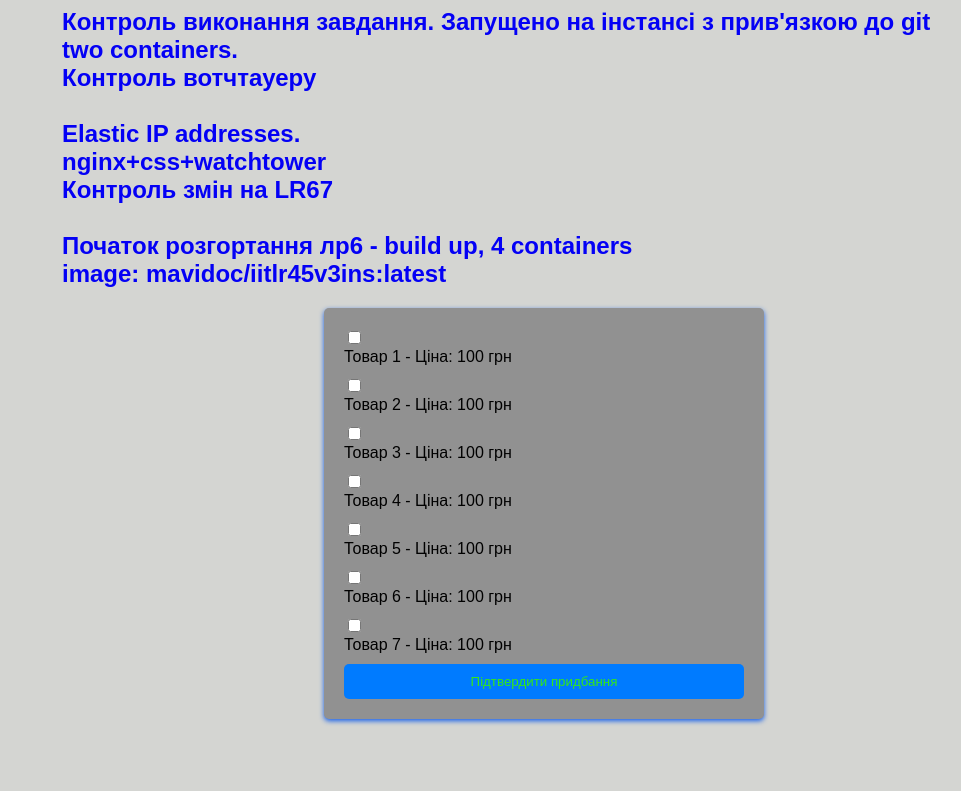
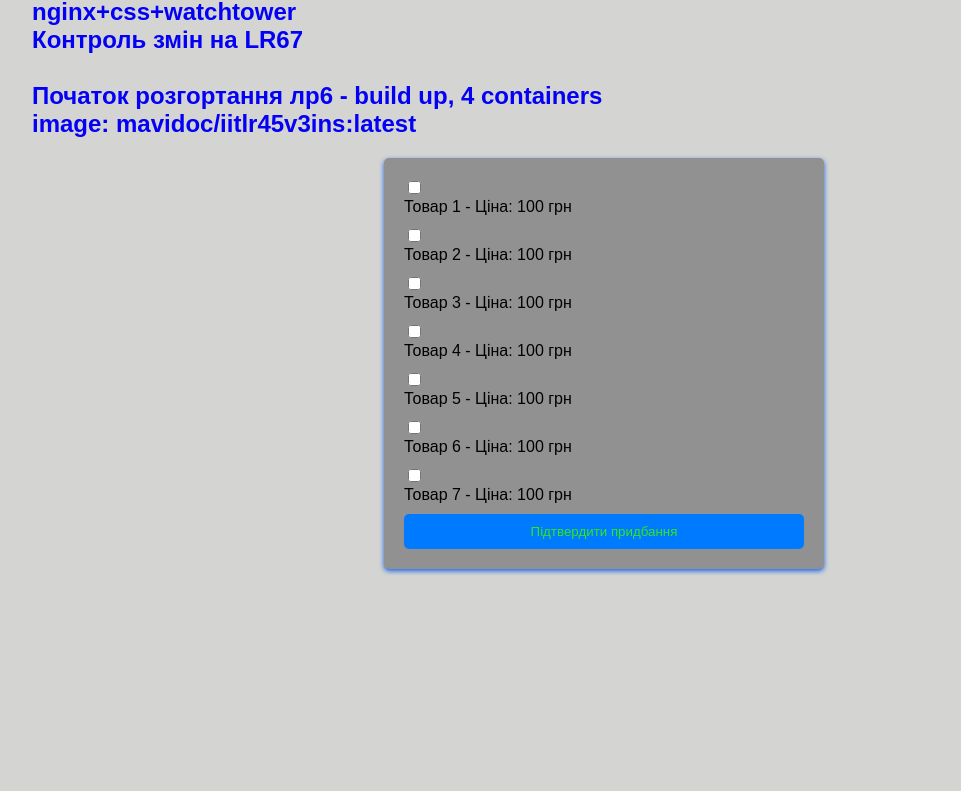
Before and after one commit to mavi-fiot/IITLR45v3ins, a plain HTML site: page index.html in a window 1280 px wide. Shown: the part 280-1071 px from the top of the page, without its empty margins (46-1007 px from the left). After the commit the page ends 927 px from the top, so only its background shows below. Drawn offline with Linux system fonts and the light colour scheme.

Commit message:
Update styles.css

```diff
--- a/styles.css
+++ b/styles.css
@@ -2,10 +2,10 @@ body {
     font-family: Arial, sans-serif;
     background-color: #d3d4d0f4;
     margin: 10;
-    padding-top: 200px; /* Встановлює відступ від верхнього краю */
-    padding-right: 200px; /* Встановлює відступ від правого краю */
+    padding-top: 50px; /* Встановлює відступ від верхнього краю */
+    padding-right: 50px; /* Встановлює відступ від правого краю */
     padding-bottom: 70px; /* Встановлює відступ від нижнього краю */
-    padding-left: 100px; /* Встановлює відступ від лівого краю */}
+    padding-left: 70px; /* Встановлює відступ від лівого краю */}
 
 h1 {
     color: #1277e4;
```
